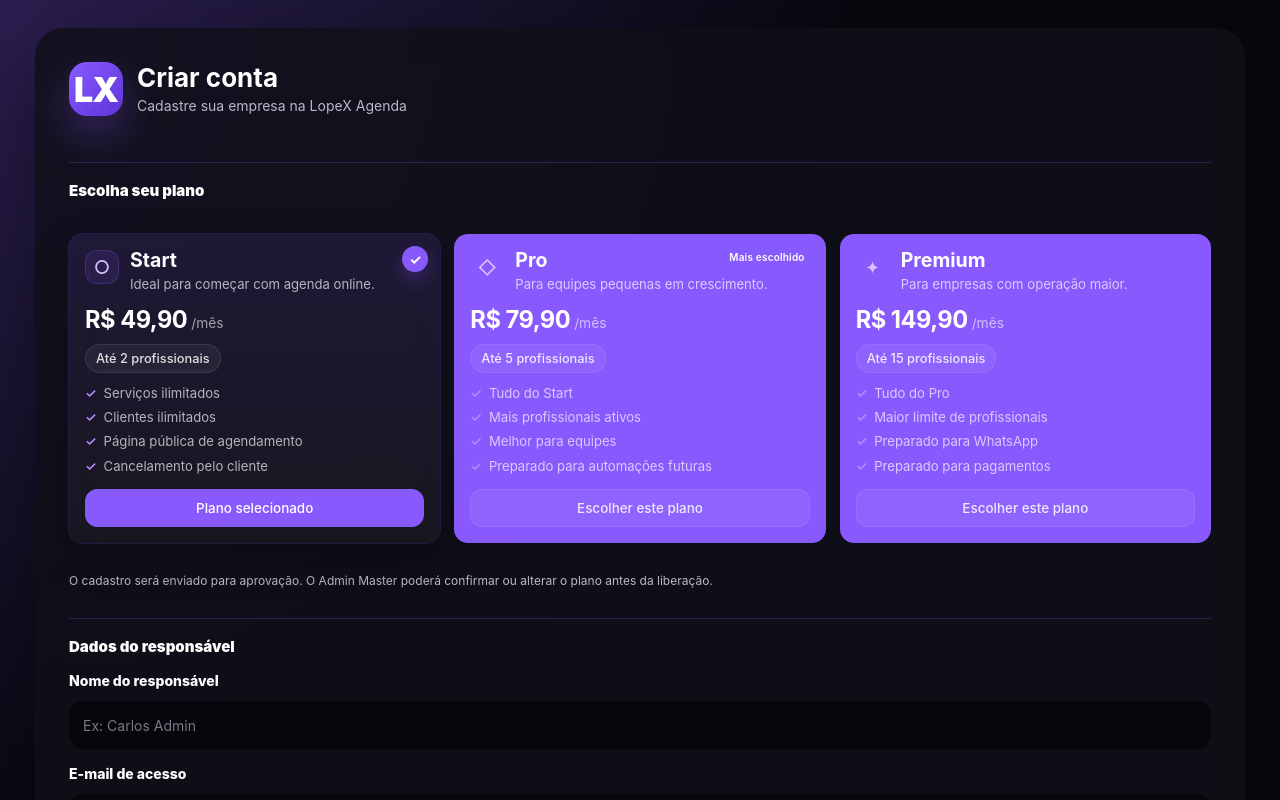
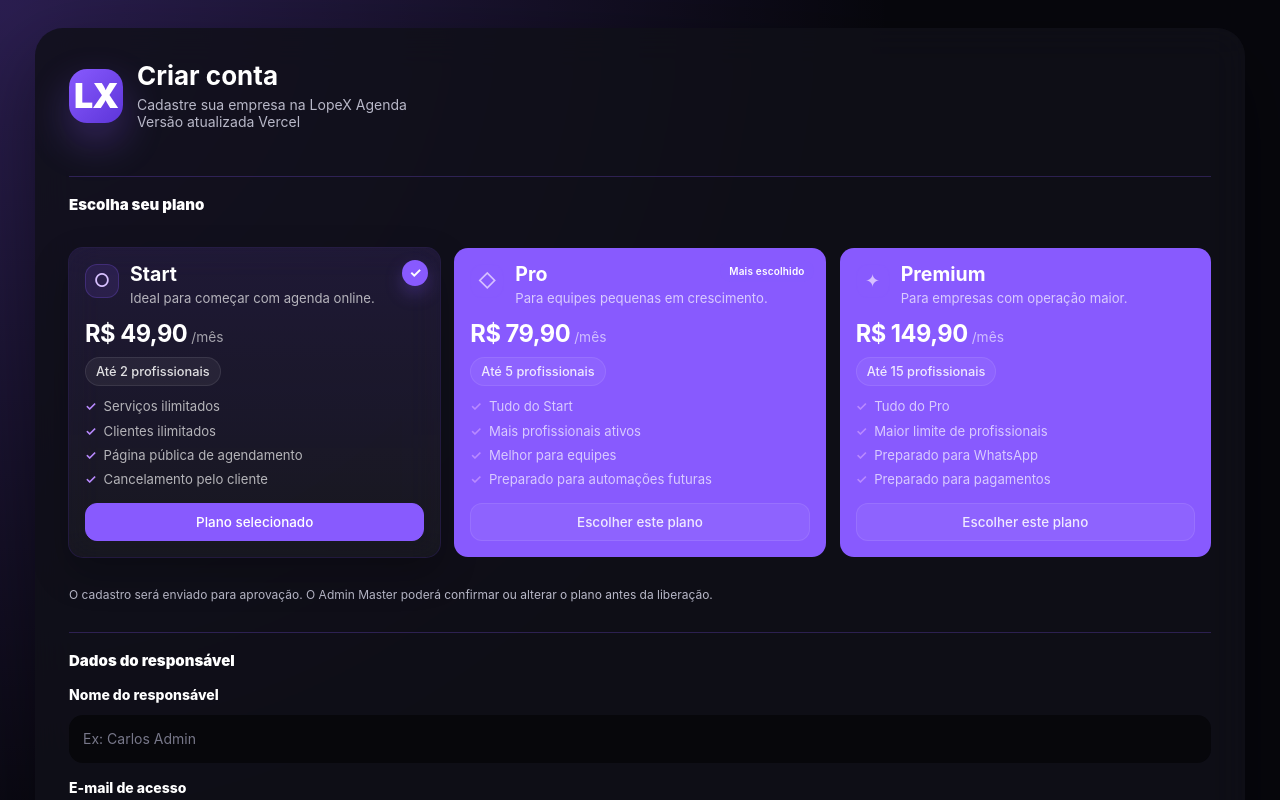
Before and after one commit to joelllopezs/apilopexfrontend, a React (Vite) app: page /register-company in a window 1280 px wide. Shown: the top 800 px of the page. Built offline with nearby package versions, Linux system fonts and the light colour scheme.

Commit message:
test: força deploy vercel

```diff
--- a/src/pages/RegisterCompany.jsx
+++ b/src/pages/RegisterCompany.jsx
@@ -458,6 +458,7 @@
           <div>
             <h1>Criar conta</h1>
             <p>Cadastre sua empresa na LopeX Agenda</p>
+            <p>Versão atualizada Vercel</p>
           </div>
         </div>
 
```
